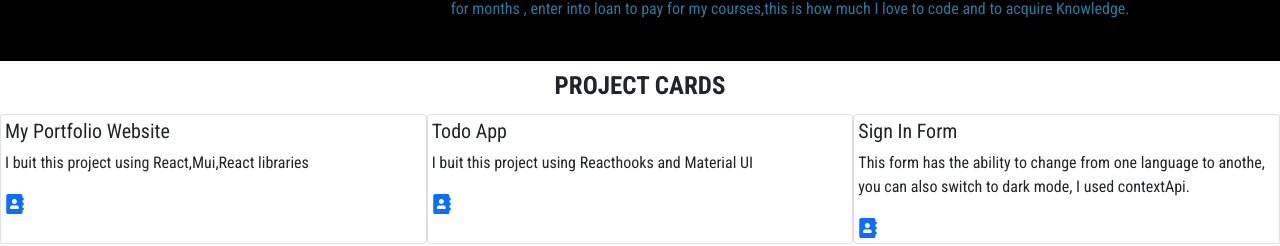
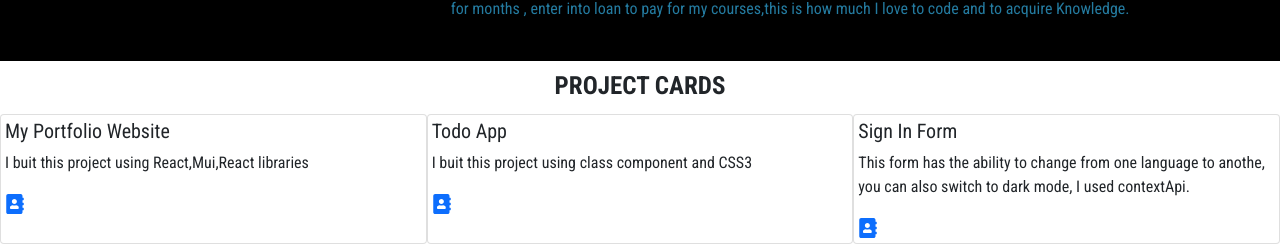
Before and after one commit to Tosin-Mayowa/my-portfolio, a React (Create React App) app: page / in a window 1280 px wide. Shown: the part 1103-1349 px from the top of the page. Built offline with nearby package versions, Linux system fonts and the light colour scheme.

Commit message:
add working links

```diff
--- a/src/Component/Portfolio/Portfolio.js
+++ b/src/Component/Portfolio/Portfolio.js
@@ -13,19 +13,19 @@ function Portfolio(){
     <div className='col-xs-12 col-md-6 col-lg-4 p-1 mb-2 card'>
         <h3 className='card-title'>My Portfolio Website</h3>
         <p>I buit this project using React,Mui,React libraries</p>
-        <a href='https://eweb.com'><FaAddressBook size={20}/></a>
+        <a href='https://mayowa-portfolio.vercel.app/'><FaAddressBook size={20}/></a>
     </div>
 
     <div className='col-xs-12 col-md-6 col-lg-4 mb-2 p-1 card'>
         <h3 className='card-title'>Todo App</h3>
-        <p>I buit this project using Reacthooks and Material UI</p>
-        <a href='https://eweb.com'><FaAddressBook size={20}/></a>
+        <p>I buit this project using class component and CSS3</p>
+        <a href='https://mayowa-portfolio.vercel.app/'><FaAddressBook size={20}/></a>
     </div>
 
      <div className='col-xs-12 col-md-6 col-lg-4 p-1 mb-2 card'>
         <h3 className='card-title'>sign in form</h3>
         <p>This form has the ability to change from one language to anothe, you can also switch to dark mode, I used contextApi.</p>
-        <a href='https://eweb.com'><FaAddressBook size={20}/></a>
+        <a href='https://multilanguage-signin-form.vercel.app/'><FaAddressBook size={20}/></a>
     </div>
   </div>
 
```
